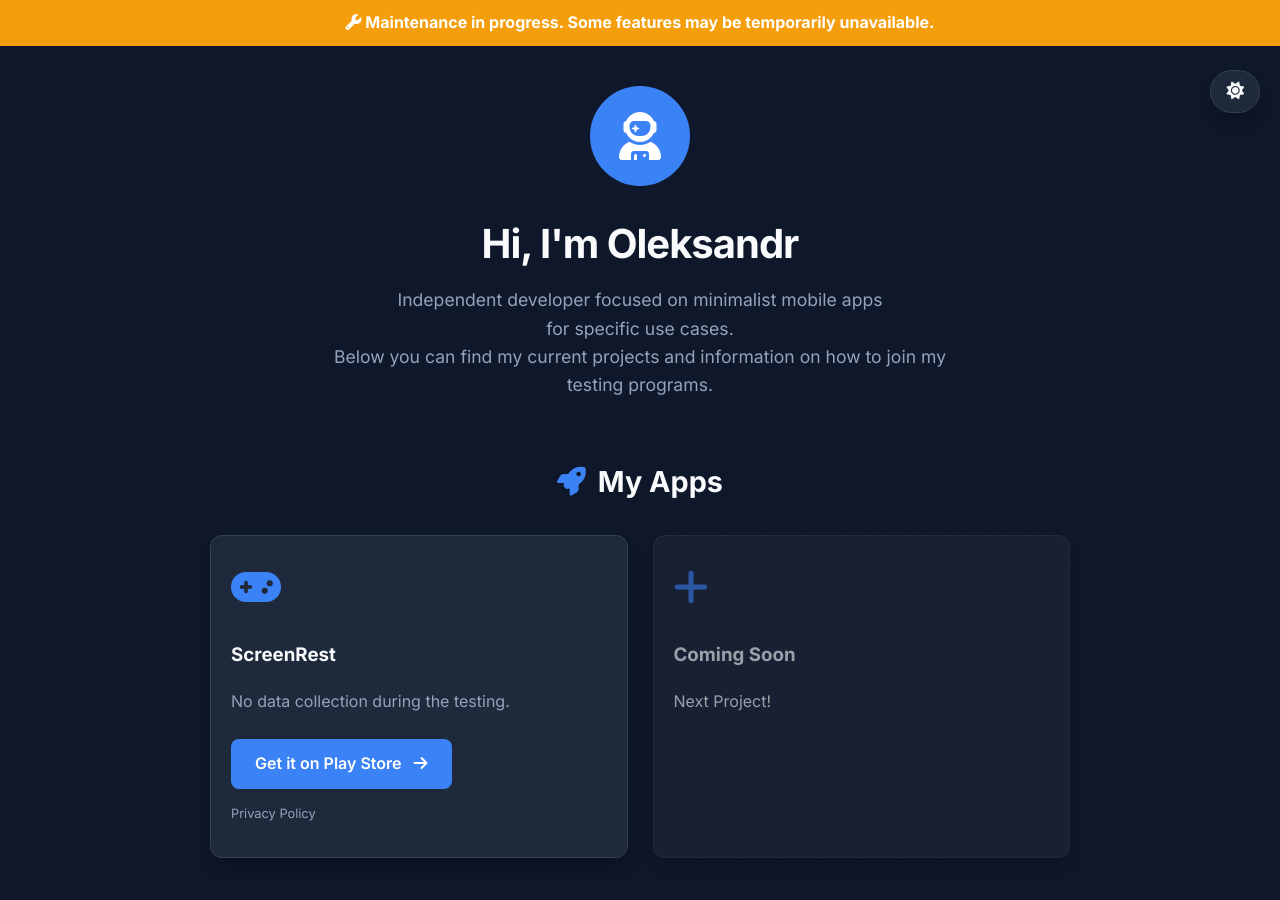
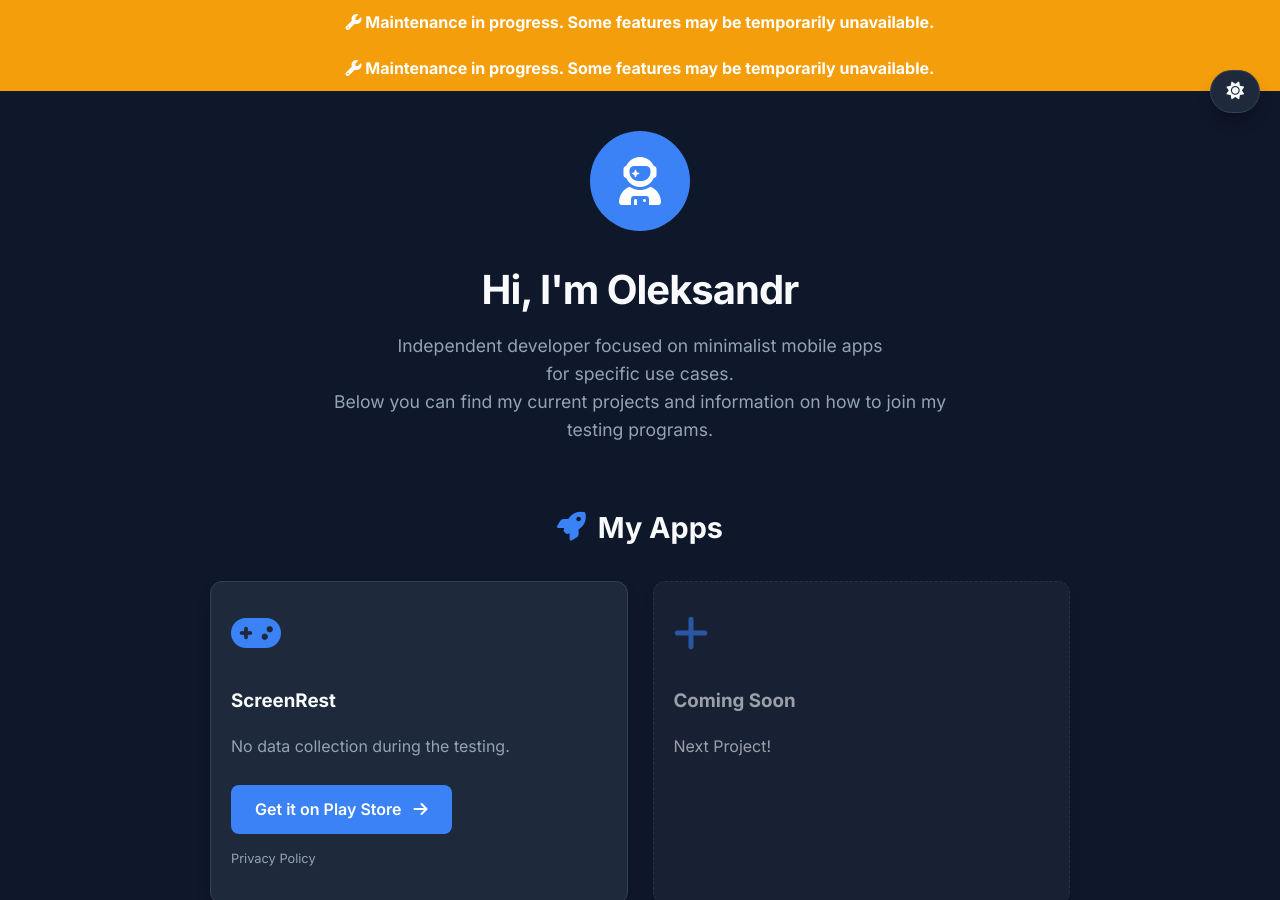
Before and after one commit to digitalcreat0r/sitoweb, a Jekyll site: the page built from index.html, in a window 1280 px wide and 900 px high. Built offline with Jekyll 4.4.1, drawn with Linux system fonts in a browser that asks for light colours.

Commit message:
aggiunta banner di manutenzione

```diff
--- a/_layouts/default.html
+++ b/_layouts/default.html
@@ -12,7 +12,13 @@
 
     <link rel="stylesheet" href="{{ '/assets/css/style.css' | relative_url }}">
 </head>
-<body class="{{ page.body_class }} {% if site.maintenance_mode %}maintenance-on{% endif %}">
+<body class="{{ page.body_class }} {% if site.maintenance_mode and page.hide_maintenance != true %}maintenance-on{% endif %}">
+
+{% if site.maintenance_mode and page.hide_maintenance != true %}
+<div class="maintenance-banner">
+    <i class="fa-solid fa-wrench"></i> {{ site.maintenance_message }}
+</div>
+{% endif %}
 
 {% if site.maintenance_mode %}
 <div class="maintenance-banner">
--- a/policies/privacy-policy-screenrest.html
+++ b/policies/privacy-policy-screenrest.html
@@ -2,6 +2,7 @@
 layout: default
 title: Privacy Policy - ScreenRest
 body_class: always-light
+hide_maintenance: true
 ---
 
 <header>
--- a/terms-of-use.html
+++ b/terms-of-use.html
@@ -2,6 +2,7 @@
 layout: default
 title: Terms of Use - CleverPocket
 body_class: always-light
+hide_maintenance: true
 ---
 
 <header>
```
